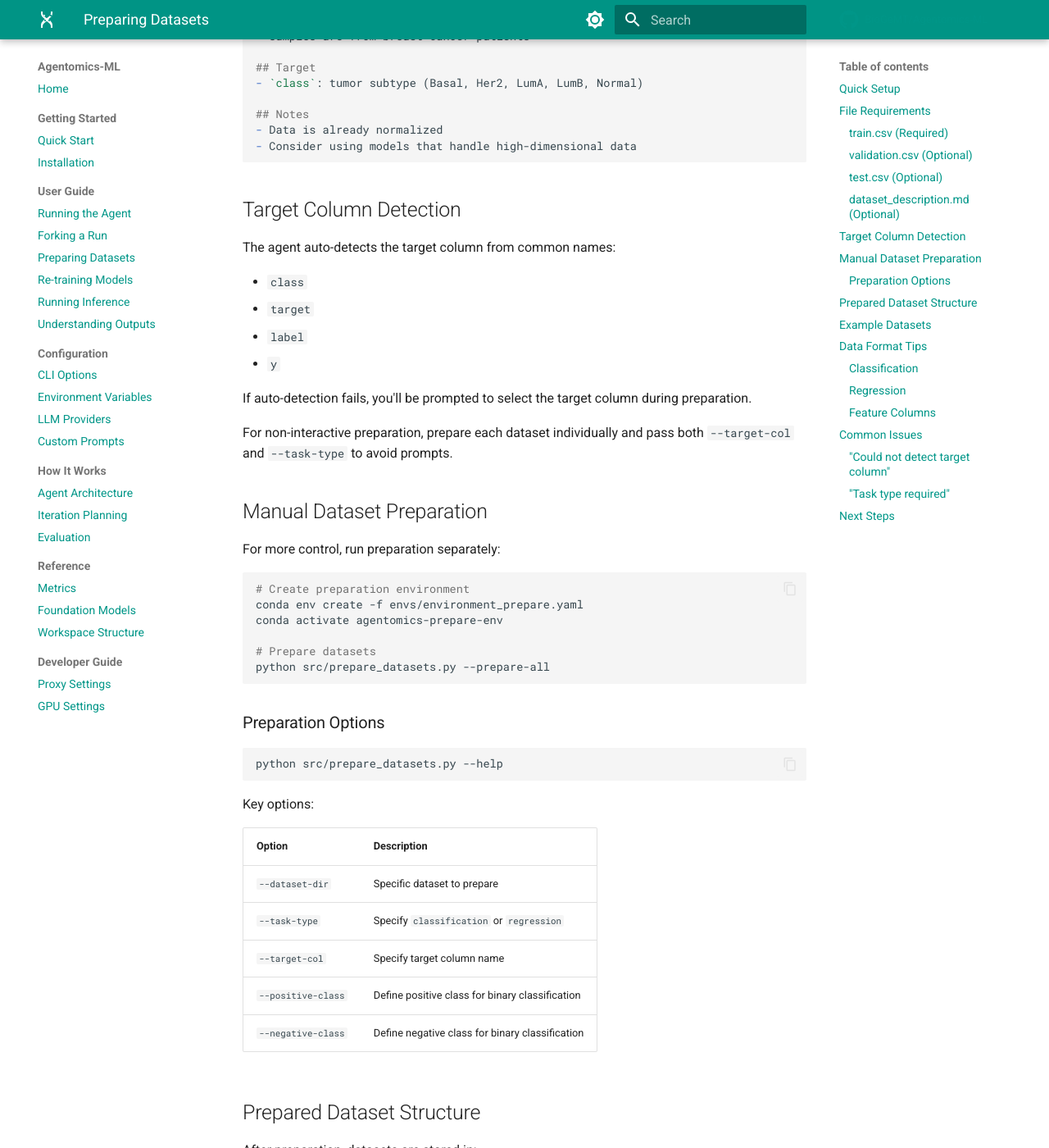
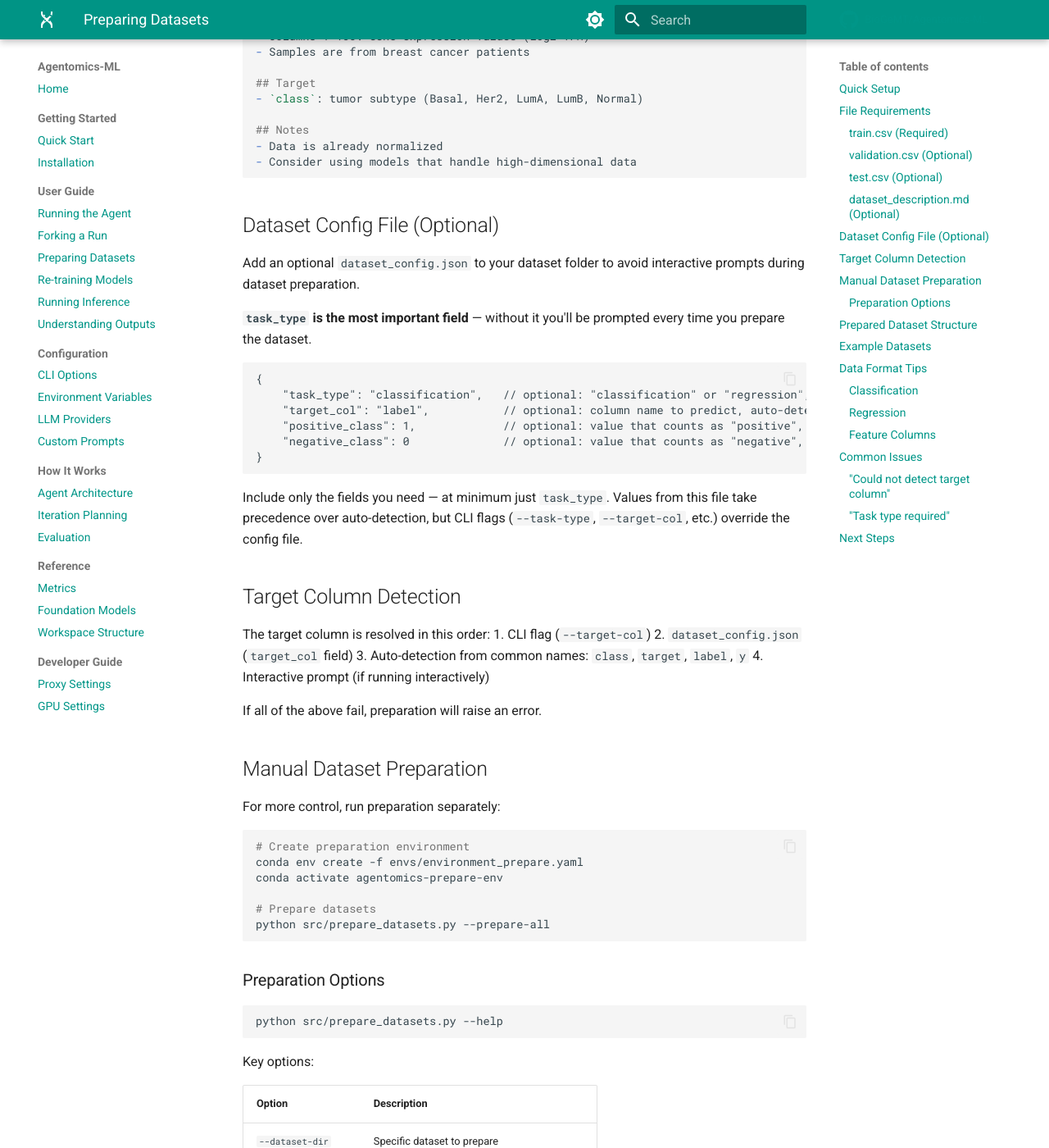
Before and after one commit to BioGeMT/agentomics-ml, an MkDocs documentation site: the page built from docs/user-guide/datasets.md, in a window 1280 px wide and 1400 px high, scrolled down 1178 px. Shown: the whole window at 82% size. Built offline with MkDocs 1.6.1 and Material for MkDocs 9.7.7, drawn with Linux system fonts in a browser that asks for light colours; comment, search, counter and statistics services are not loaded; some of the changed text lies outside the part shown.

Commit message:
Add support for dataset_config.json for unprepared datasets

````diff
--- a/docs/user-guide/datasets.md
+++ b/docs/user-guide/datasets.md
@@ -11,7 +11,8 @@ datasets/my_dataset/
 ├── train.csv              # Required
 ├── validation.csv         # Optional
 ├── test.csv               # Optional
-└── dataset_description.md # Optional
+├── dataset_description.md # Optional
+└── dataset_config.json    # Optional — avoids interactive prompts during dataset preparation
 ```
 
 ## File Requirements
@@ -55,18 +56,32 @@ This dataset contains RNA-seq expression levels from tumor samples.
 - Consider using models that handle high-dimensional data
 ```
 
+## Dataset Config File (Optional)
+
+Add an optional `dataset_config.json` to your dataset folder to avoid interactive prompts during dataset preparation.
+
+**`task_type` is the most important field** — without it you'll be prompted every time you prepare the dataset.
+
+```jsonc
+{
+    "task_type": "classification",   // optional: "classification" or "regression", you will be prompted for this during dataset preparation if omitted
+    "target_col": "label",           // optional: column name to predict, auto-detected if omitted
+    "positive_class": 1,             // optional: value that counts as "positive", only applicable for some binary classification metrics, auto-detected if omitted
+    "negative_class": 0              // optional: value that counts as "negative", only applicable for some binary classification metrics, auto-detected if omitted
+}
+```
+
+Include only the fields you need — at minimum just `task_type`. Values from this file take precedence over auto-detection, but CLI flags (`--task-type`, `--target-col`, etc.) override the config file.
+
 ## Target Column Detection
 
-The agent auto-detects the target column from common names:
+The target column is resolved in this order:
+1. CLI flag (`--target-col`)
+2. `dataset_config.json` (`target_col` field)
+3. Auto-detection from common names: `class`, `target`, `label`, `y`
+4. Interactive prompt (if running interactively)
 
-- `class`
-- `target`
-- `label`
-- `y`
-
-If auto-detection fails, you'll be prompted to select the target column during preparation.
-
-For non-interactive preparation, prepare each dataset individually and pass both `--target-col` and `--task-type` to avoid prompts.
+If all of the above fail, preparation will raise an error.
 
 ## Manual Dataset Preparation
 
@@ -149,8 +164,9 @@ Solution: Add `--target-col your_column_name` to preparation command, or rename
 
 ### "Task type required"
 
-Solution: Add `--task-type classification` or `--task-type regression`, or run
-dataset preparation interactively and select the task type when prompted.
+Solution (preferred): Add a `dataset_config.json` to your dataset folder with `{"task_type": "classification"}` or `{"task_type": "regression"}`.
+
+Alternative: Pass `--task-type classification` or `--task-type regression` to the preparation command, or run preparation interactively and select when prompted.
 
 ## Next Steps
 
````
Also changed, not shown: 1 other file.
